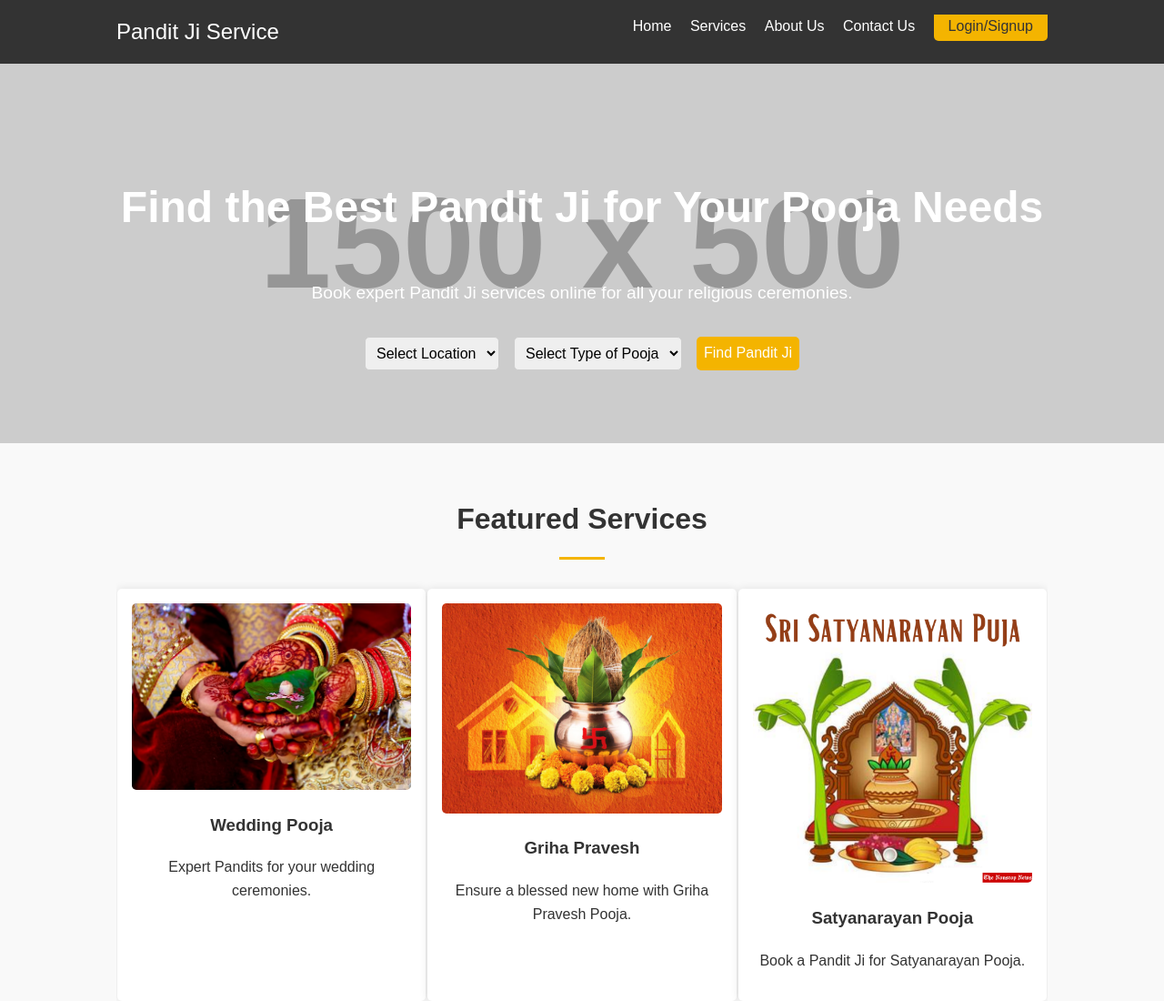
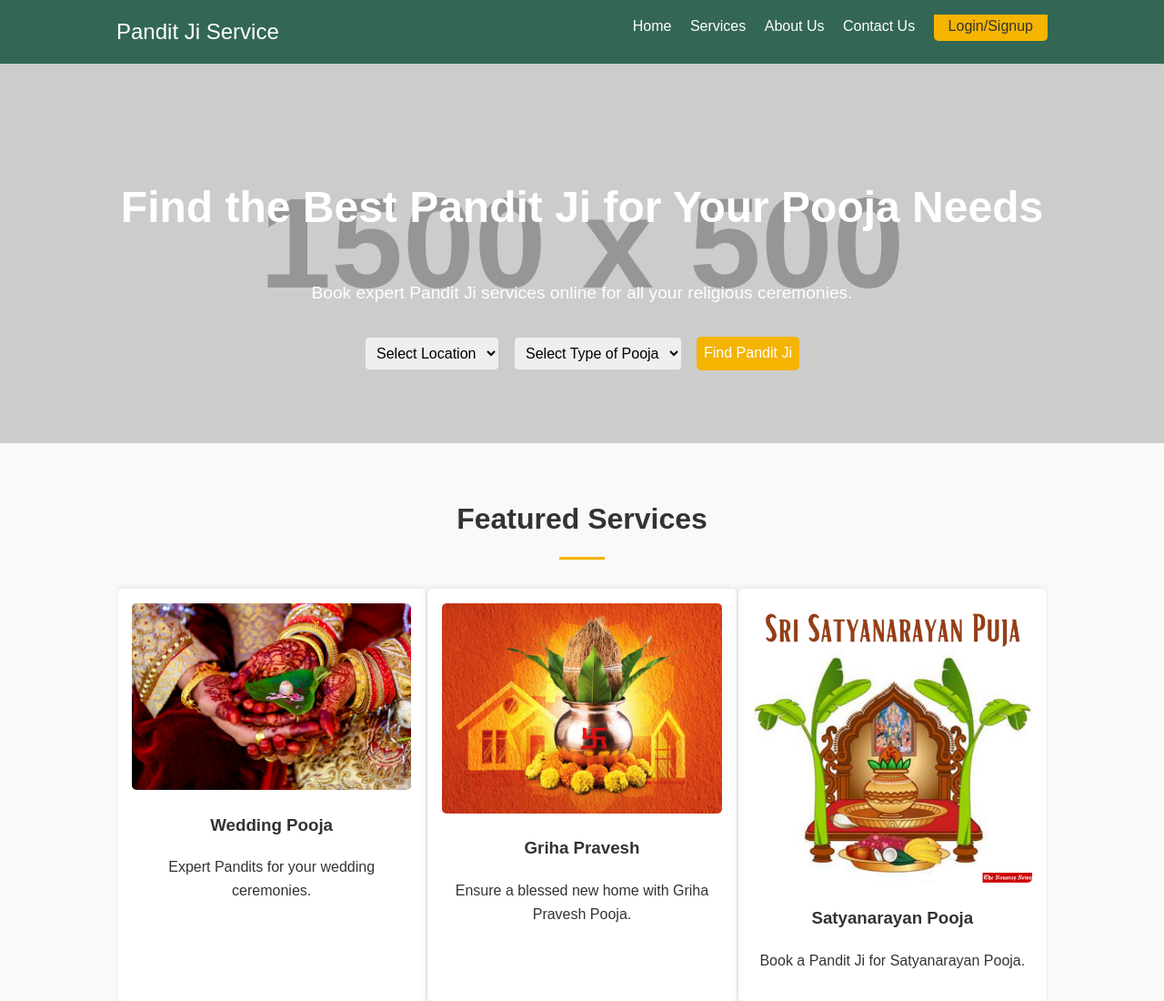
Before and after one commit to deshankbisen/findpanditji, a plain HTML site: page index.html in a window 1280 px wide. Shown: the top 1100 px of the page at 91% size. Drawn offline with Linux system fonts and the light colour scheme; placeholder pictures from the web are drawn by us.

Commit message:
Update style.css

```diff
--- a/style.css
+++ b/style.css
@@ -15,7 +15,7 @@ body {
 
 /* Header */
 header {
-    background: #333;
+    background: #365;
     color: #fff;
     padding: 1rem 0;
     position: sticky;
```
